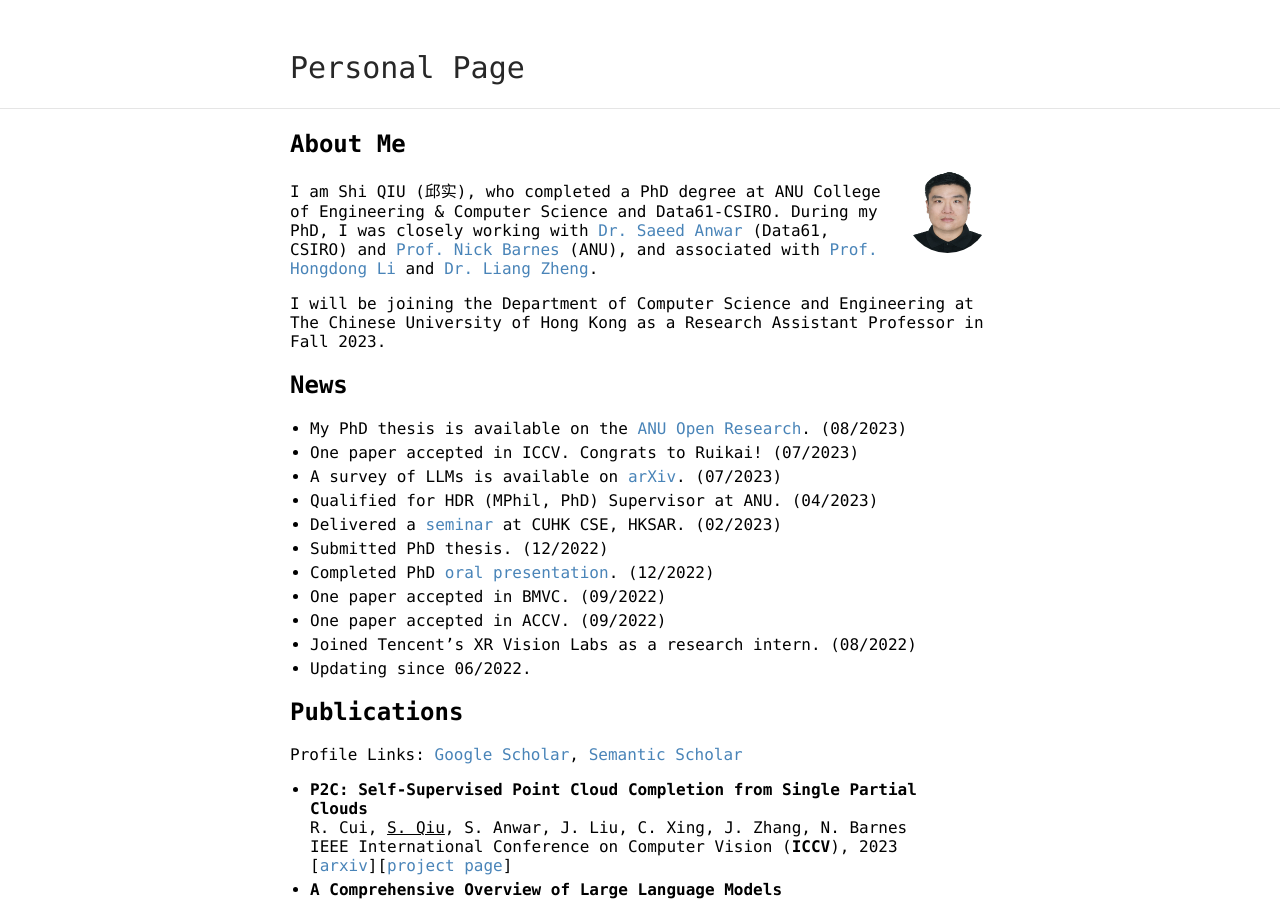
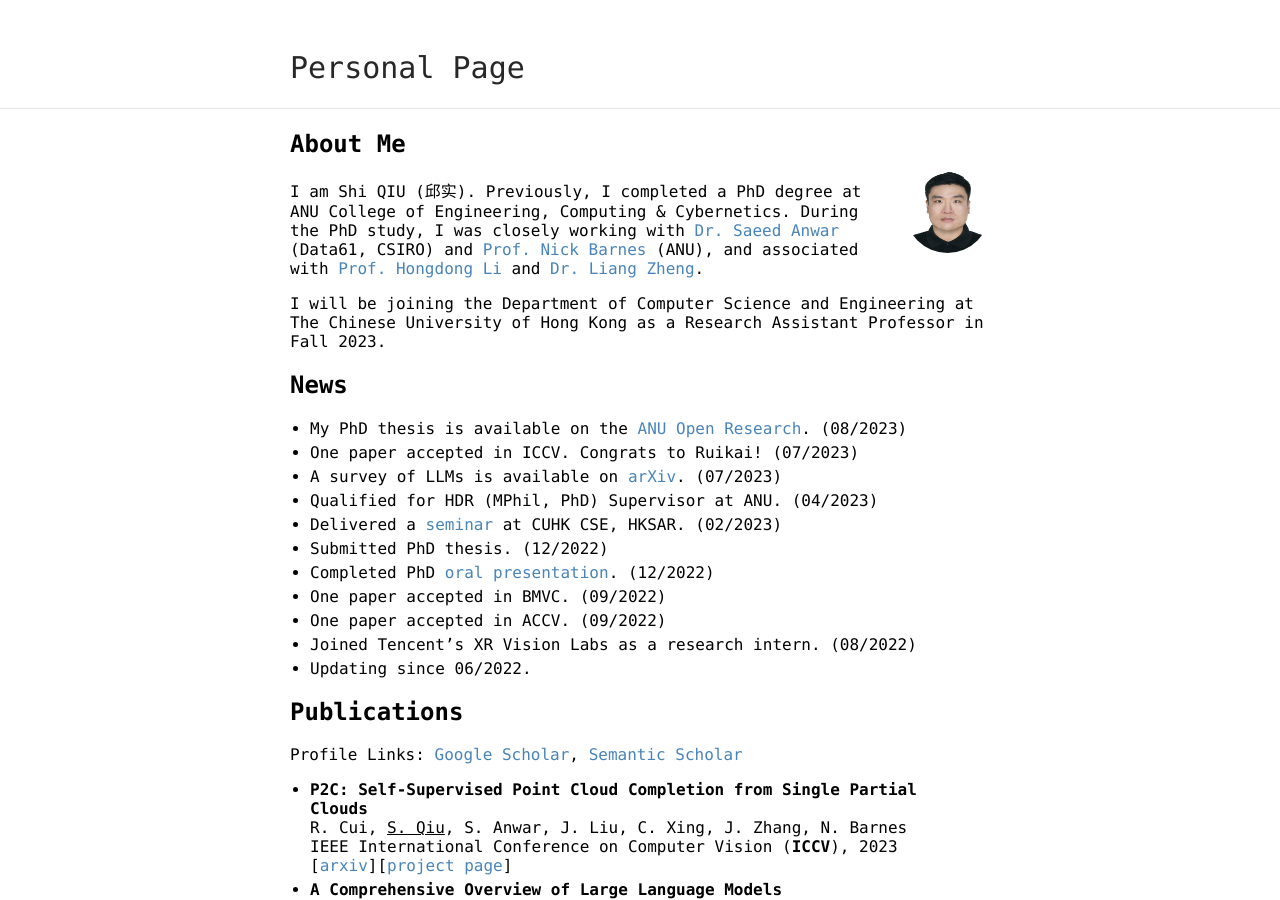
Before and after one commit to ShiQiu0419/ShiQiu0419.github.io, a Jekyll site: the page built from index.md, in a window 1280 px wide and 900 px high. Built offline with Jekyll 4.4.1, drawn with Linux system fonts in a browser that asks for light colours; our own code applies the rules of GitHub Pages for plain Markdown files.

Commit message:
Update index.md

```diff
--- a/index.md
+++ b/index.md
@@ -5,7 +5,7 @@ layout: default
 ## About Me
 <img class="profile-picture" src="me.jpg">
 
-I am Shi QIU (邱实), who completed a PhD degree at ANU College of Engineering & Computer Science and Data61-CSIRO. During my PhD, I was closely working with [Dr. Saeed Anwar](https://saeed-anwar.github.io/) (Data61, CSIRO) and [Prof. Nick Barnes](http://users.cecs.anu.edu.au/~nmb/) (ANU), and associated with [Prof. Hongdong Li](http://users.cecs.anu.edu.au/~hongdong/) and [Dr. Liang Zheng](https://zheng-lab.cecs.anu.edu.au/index.html).
+I am Shi QIU (邱实). Previously, I completed a PhD degree at ANU College of Engineering, Computing & Cybernetics. During the PhD study, I was closely working with [Dr. Saeed Anwar](https://saeed-anwar.github.io/) (Data61, CSIRO) and [Prof. Nick Barnes](http://users.cecs.anu.edu.au/~nmb/) (ANU), and associated with [Prof. Hongdong Li](http://users.cecs.anu.edu.au/~hongdong/) and [Dr. Liang Zheng](https://zheng-lab.cecs.anu.edu.au/index.html).
 
 I will be joining the Department of Computer Science and Engineering at The Chinese University of Hong Kong as a Research Assistant Professor in Fall 2023.
 
```
